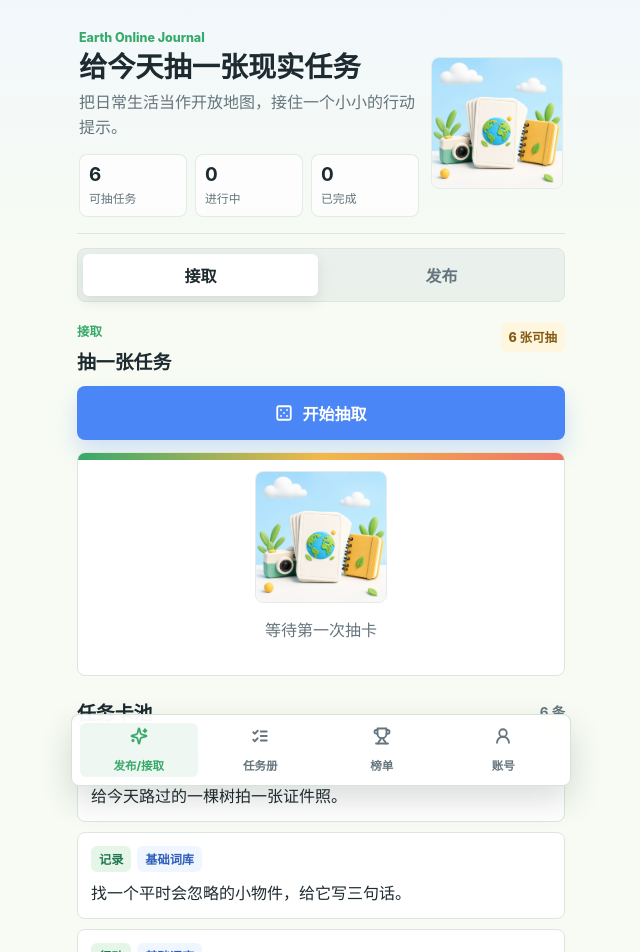
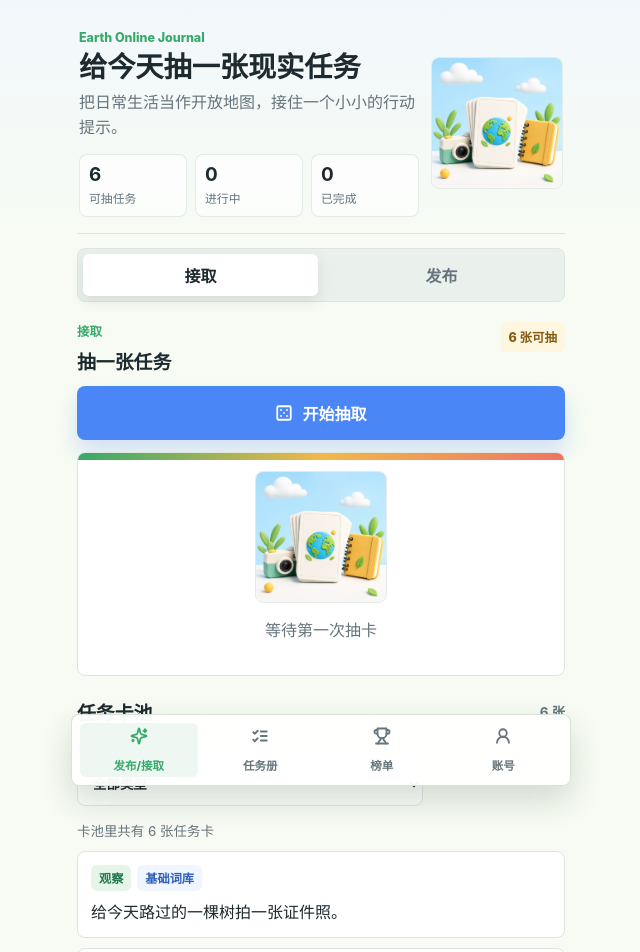
Before and after one commit to DXENDBucket/Earth-Online-Journal, a Vue app: page /#/ in a window 1280 px wide. Shown: the top 952 px of the page, without its empty margins (319-959 px from the left). Built offline with nearby package versions, Linux system fonts and the light colour scheme.

Commit message:
Add pool category filtering

```diff
--- a/src/pages/HomePage.vue
+++ b/src/pages/HomePage.vue
@@ -50,16 +50,37 @@
     <section v-if="homeMode === 'draw'" class="panel">
       <div class="section-title">
         <h2>任务卡池</h2>
-        <small>{{ approvedTasks.length }} 条</small>
+        <small>{{ visiblePoolTasks.length }} 张</small>
+      </div>
+      <section class="journal-tools" aria-label="筛选任务卡池">
+        <label class="field compact-field">
+          <span>类型</span>
+          <select v-model="poolCategory">
+            <option value="">全部类型</option>
+            <option v-for="item in poolCategoryOptions" :key="item" :value="item">
+              {{ item }}
+            </option>
+          </select>
+        </label>
+        <button v-if="poolCategory" class="ghost-button small-button" type="button" @click="poolCategory = ''">
+          <X />
+          <span>清除筛选</span>
+        </button>
+      </section>
+      <div class="section-title">
+        <p class="section-note">{{ poolSummary }}</p>
       </div>
       <div class="task-list">
-        <article v-for="task in approvedTasks.slice(0, 4)" :key="task.id" class="list-card">
+        <article v-for="task in visiblePoolTasks" :key="task.id" class="list-card">
           <div class="tag-row">
             <span class="tag green">{{ task.category }}</span>
             <span class="tag">{{ task.source }}</span>
           </div>
           <p>{{ task.text }}</p>
         </article>
+        <div v-if="!visiblePoolTasks.length" class="empty-state">
+          <strong>没有找到这个类型的任务卡</strong>
+        </div>
       </div>
     </section>
 
@@ -163,9 +184,9 @@
 </template>
 
 <script setup lang="ts">
-import { BadgeCheck, Dice5, Send, Undo2 } from "@lucide/vue";
+import { BadgeCheck, Dice5, Send, Undo2, X } from "@lucide/vue";
 import { storeToRefs } from "pinia";
-import { ref } from "vue";
+import { computed, ref } from "vue";
 import { useRouter } from "vue-router";
 
 import questCardImage from "@/assets/quest-card.png";
@@ -198,6 +219,7 @@ const publishText = ref("");
 const category = ref("观察");
 const intensity = ref<QuestIntensity>("light");
 const completionQuest = ref<AcceptedQuest | null>(null);
+const poolCategory = ref("");
 
 const homeOptions = [
   { value: "draw", label: "接取" },
@@ -205,6 +227,21 @@ const homeOptions = [
 ];
 
 const categories = ["观察", "记录", "行动", "尝试", "探索", "随机"];
+const poolCategoryOptions = computed(() => [...new Set(approvedTasks.value.map((task) => task.category))]);
+const visiblePoolTasks = computed(() => {
+  if (!poolCategory.value) {
+    return approvedTasks.value;
+  }
+
+  return approvedTasks.value.filter((task) => task.category === poolCategory.value);
+});
+const poolSummary = computed(() => {
+  if (!poolCategory.value) {
+    return `卡池里共有 ${approvedTasks.value.length} 张任务卡`;
+  }
+
+  return `${poolCategory.value}类型有 ${visiblePoolTasks.value.length} 张任务卡`;
+});
 
 function submitPublish() {
   const result = store.publishTask({
```
